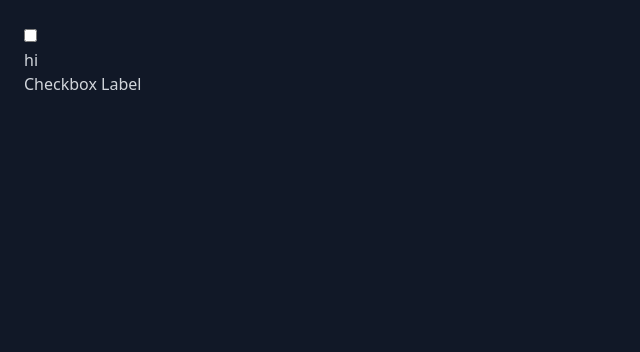
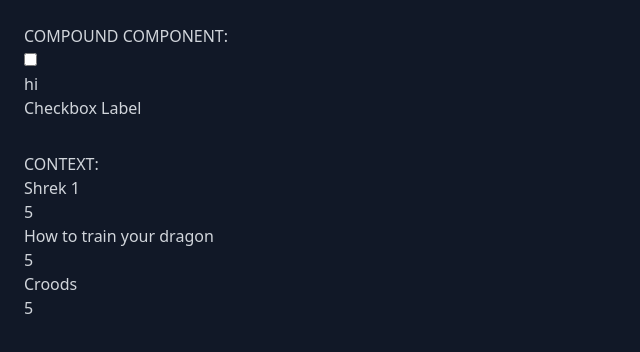
Before and after one commit to BanerjeeProdipta/React-Advance, a React (Create React App) app: page / in a window 1280 px wide. Shown: the top 352 px of the page, without its empty margins (0-640 px from the left). Built offline with nearby package versions, Linux system fonts and the light colour scheme.

Commit message:
feat use contextapi example

```diff
--- a/src/App.tsx
+++ b/src/App.tsx
@@ -1,12 +1,14 @@
 import CompoundComponent from "./pages/CompoundComponent";
+import MovieList from "./pages/context";
 import "./styles/tailwind.css";
 
 function App() {
   return (
     <div className="bg-gray-900 text-gray-300 min-h-screen">
       <div className="container p-6 mx-auto">
-        <div>
+        <div className="space-y-8 header:text-5xl">
           <CompoundComponent />
+          <MovieList />
         </div>
       </div>
     </div>
--- /dev/null
+++ b/src/contexts/MoviesContext.tsx
@@ -0,0 +1,35 @@
+import { createContext, useState } from "react";
+
+export interface IMovie {
+  id: number;
+  name: string;
+  price: number;
+}
+
+const movieList: IMovie[] = [
+  {
+    id: 1,
+    name: "Shrek 1",
+    price: 5,
+  },
+  {
+    id: 2,
+    name: "How to train your dragon",
+    price: 5,
+  },
+  {
+    id: 3,
+    name: "Croods",
+    price: 5,
+  },
+];
+
+export const MovieContext = createContext<IMovie[] | null>(null);
+
+const MovieProvider = ({ children }: { children: React.ReactNode }) => {
+  const [movies] = useState<IMovie[]>(movieList);
+
+  return <MovieContext.Provider value={movies}>{children}</MovieContext.Provider>;
+};
+
+export default MovieProvider;
--- a/src/pages/CompoundComponent.tsx
+++ b/src/pages/CompoundComponent.tsx
@@ -39,6 +39,7 @@
 
   return (
     <div>
+      <h1>COMPOUND COMPONENT:</h1>
       <Checkbox>
         <CheckboxInput />
         <p>hi</p>
--- /dev/null
+++ b/src/pages/context/Movies.tsx
@@ -0,0 +1,20 @@
+import { useContext } from "react";
+import { IMovie, MovieContext } from "../../contexts/MoviesContext";
+
+const Movies = () => {
+  const movies = useContext(MovieContext);
+
+  return (
+    <div>
+      {movies &&
+        movies.map((movie: IMovie) => (
+          <div key={movie.id}>
+            <h3>{movie.name}</h3>
+            <p>{movie.price}</p>
+          </div>
+        ))}
+    </div>
+  );
+};
+
+export default Movies;
--- /dev/null
+++ b/src/pages/context/index.tsx
@@ -0,0 +1,15 @@
+import MovieProvider from "../../contexts/MoviesContext";
+import Movies from "./Movies";
+
+const MovieList = () => {
+  return (
+    <div>
+      <h1>CONTEXT:</h1>{" "}
+      <MovieProvider>
+        <Movies />
+      </MovieProvider>
+    </div>
+  );
+};
+
+export default MovieList;
```
